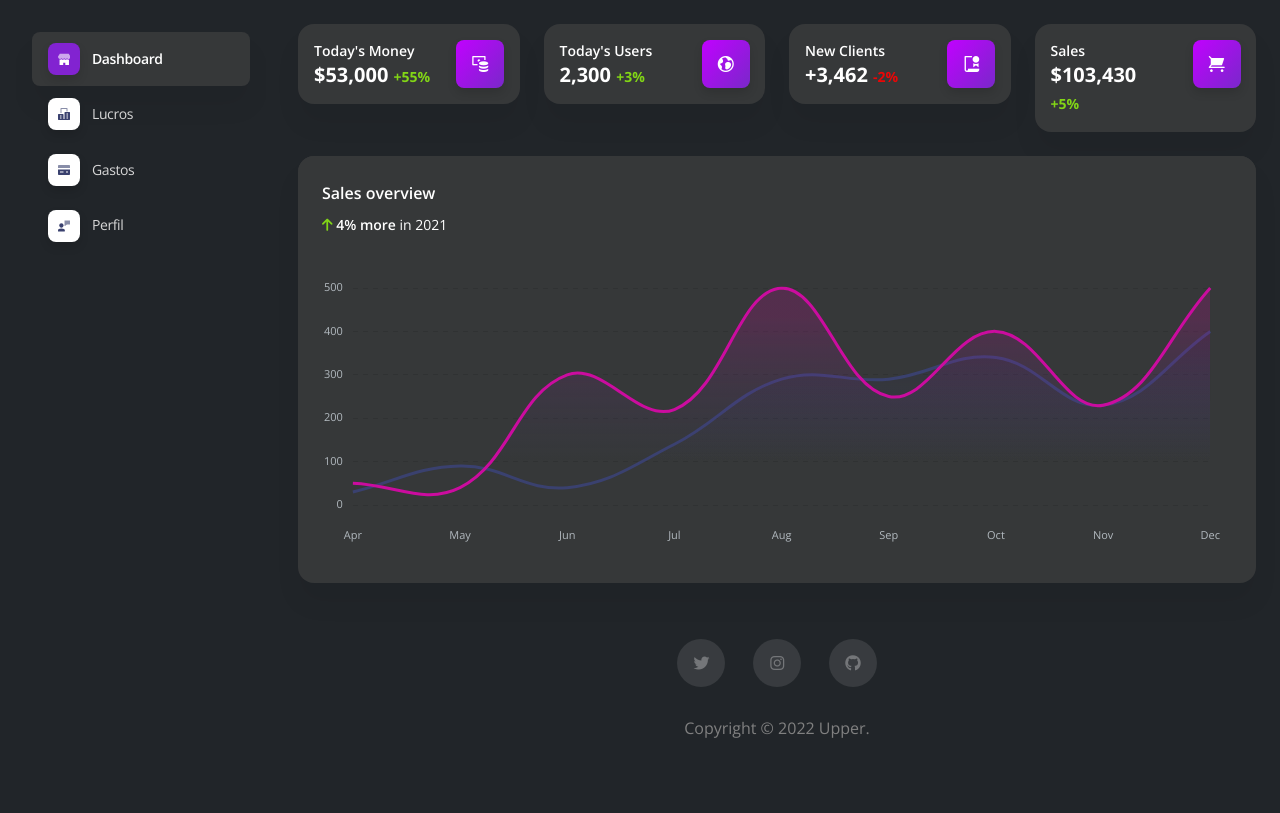
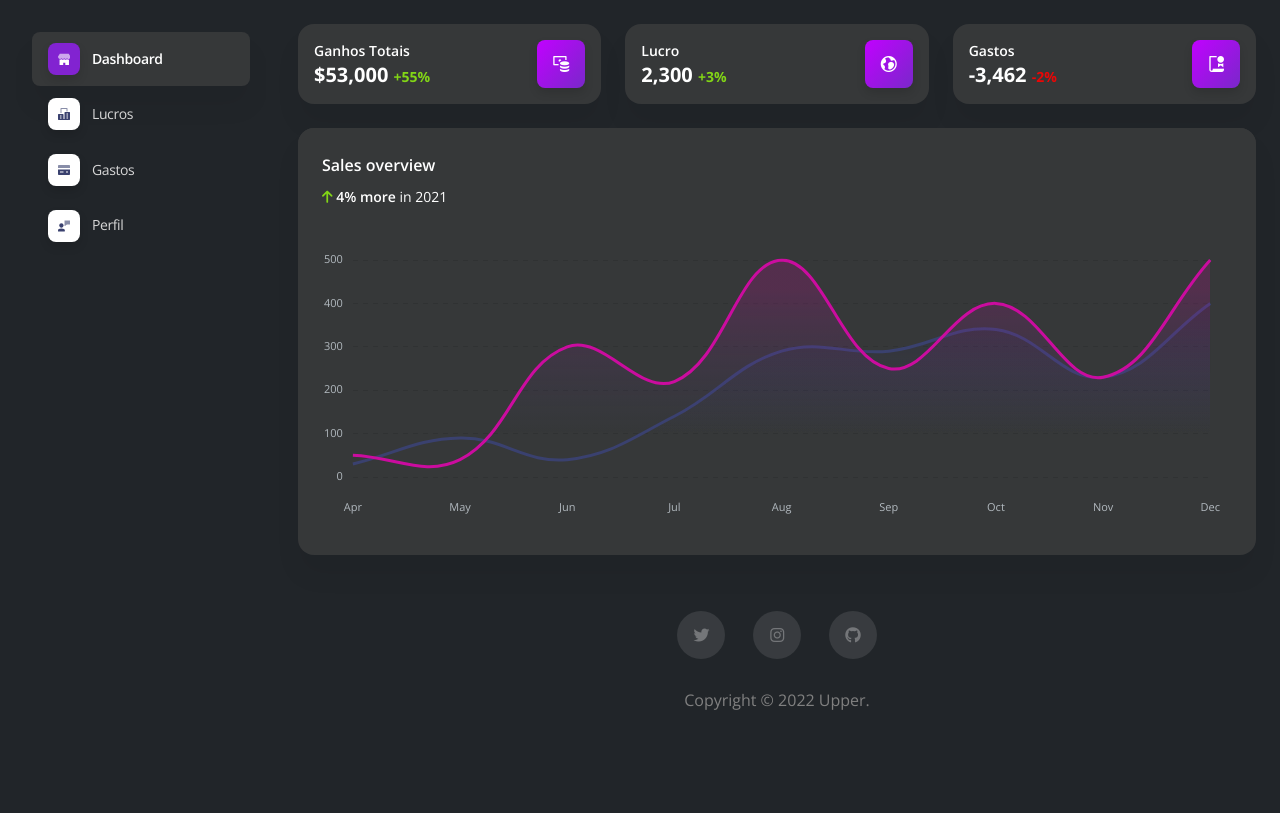
Before and after one commit to luks360/Upper, a Django app: page /dashboard in a window 1280 px wide. Shown: the part 81-894 px from the top of the page. After the commit the page ends 791 px from the top, so only its background shows below. Run offline with Django 4.2, Linux system fonts and the light colour scheme; a user stored in the database is signed in; some libraries are stand-ins or nearby versions; grey boxes are pictures that could not be loaded.

Commit message:
Correções de layout

```diff
--- a/main/templates/dashboard/dashboard.html
+++ b/main/templates/dashboard/dashboard.html
@@ -118,7 +118,7 @@
     </div>
     <div class="sidenav-footer mx-3 ">
       <div class="card card-background shadow-none card-background-mask-secondary" id="sidenavCard">
-        <div class="full-background" style="background-image: url('../../static/dashboard/assets/img/curved-images/white-curved.jpg')"></div>
+        <div class="full-background" style="background-image: url('https://media.istockphoto.com/photos/purple-defocused-blurred-motion-abstract-background-picture-id1273929462?b=1&k=20&m=1273929462&s=612x612&w=0&h=SiJ-IIlRT_GMs_UGFMaMcHhIosKvvvMnb0PNE3wGk6k=')"></div>
       </div>
     </div>
   </aside>
@@ -174,13 +174,13 @@
     <!-- End Navbar -->
     <div class="container-fluid py-4">
       <div class="row">
-        <div class="col-xl-3 col-sm-6 mb-xl-0 mb-4">
+        <div class="col-xl-4 col-sm-6 mb-xl-0 mb-4">
           <div class="card">
             <div class="card-body p-3">
               <div class="row">
                 <div class="col-8">
                   <div class="numbers">
-                    <p class="text-sm mb-0 text-capitalize font-weight-bold">Today's Money</p>
+                    <p class="text-sm mb-0 text-capitalize font-weight-bold">Ganhos totais</p>
                     <h5 class="font-weight-bolder mb-0">
                       $53,000
                       <span class="text-success text-sm font-weight-bolder">+55%</span>
@@ -196,13 +196,13 @@
             </div>
           </div>
         </div>
-        <div class="col-xl-3 col-sm-6 mb-xl-0 mb-4">
+        <div class="col-xl-4 col-sm-6 mb-xl-0 mb-4">
           <div class="card">
             <div class="card-body p-3">
               <div class="row">
                 <div class="col-8">
                   <div class="numbers">
-                    <p class="text-sm mb-0 text-capitalize font-weight-bold">Today's Users</p>
+                    <p class="text-sm mb-0 text-capitalize font-weight-bold">Lucro</p>
                     <h5 class="font-weight-bolder mb-0">
                       2,300
                       <span class="text-success text-sm font-weight-bolder">+3%</span>
@@ -218,15 +218,15 @@
             </div>
           </div>
         </div>
-        <div class="col-xl-3 col-sm-6 mb-xl-0 mb-4">
+        <div class="col-xl-4 col-sm-6 mb-xl-0 mb-4">
           <div class="card">
             <div class="card-body p-3">
               <div class="row">
                 <div class="col-8">
                   <div class="numbers">
-                    <p class="text-sm mb-0 text-capitalize font-weight-bold">New Clients</p>
+                    <p class="text-sm mb-0 text-capitalize font-weight-bold">Gastos</p>
                     <h5 class="font-weight-bolder mb-0">
-                      +3,462
+                      -3,462
                       <span class="text-danger text-sm font-weight-bolder">-2%</span>
                     </h5>
                   </div>
@@ -234,28 +234,6 @@
                 <div class="col-4 text-end">
                   <div class="icon icon-shape bg-gradient-primary shadow text-center border-radius-md">
                     <i class="ni ni-paper-diploma opacity-10" aria-hidden="true"></i>
-                  </div>
-                </div>
-              </div>
-            </div>
-          </div>
-        </div>
-        <div class="col-xl-3 col-sm-6">
-          <div class="card">
-            <div class="card-body p-3">
-              <div class="row">
-                <div class="col-8">
-                  <div class="numbers">
-                    <p class="text-sm mb-0 text-capitalize font-weight-bold">Sales</p>
-                    <h5 class="font-weight-bolder mb-0">
-                      $103,430
-                      <span class="text-success text-sm font-weight-bolder">+5%</span>
-                    </h5>
-                  </div>
-                </div>
-                <div class="col-4 text-end">
-                  <div class="icon icon-shape bg-gradient-primary shadow text-center border-radius-md">
-                    <i class="ni ni-cart opacity-10" aria-hidden="true"></i>
                   </div>
                 </div>
               </div>
--- a/main/templates/dashboard/sign-up.html
+++ b/main/templates/dashboard/sign-up.html
@@ -25,7 +25,7 @@
   <!-- Navbar -->
   <nav class="navbar navbar-expand-lg position-absolute top-0 z-index-3 w-100 shadow-none my-3 navbar-transparent mt-4">
     <div class="container">
-      <a class="navbar-brand font-weight-bolder ms-lg-0 ms-3 text-white" href="../pages/dashboard.html">
+      <a class="navbar-brand font-weight-bolder ms-lg-0 ms-3 text-white" href="/">
         Upper
       </a>
       <button class="navbar-toggler shadow-none ms-2" type="button" data-bs-toggle="collapse" data-bs-target="#navigation" aria-controls="navigation" aria-expanded="false" aria-label="Toggle navigation">
```
Also changed, not shown: main/templates/dashboard/sign-in.html (+9 -9 lines), main/static/main/css/main.css.
